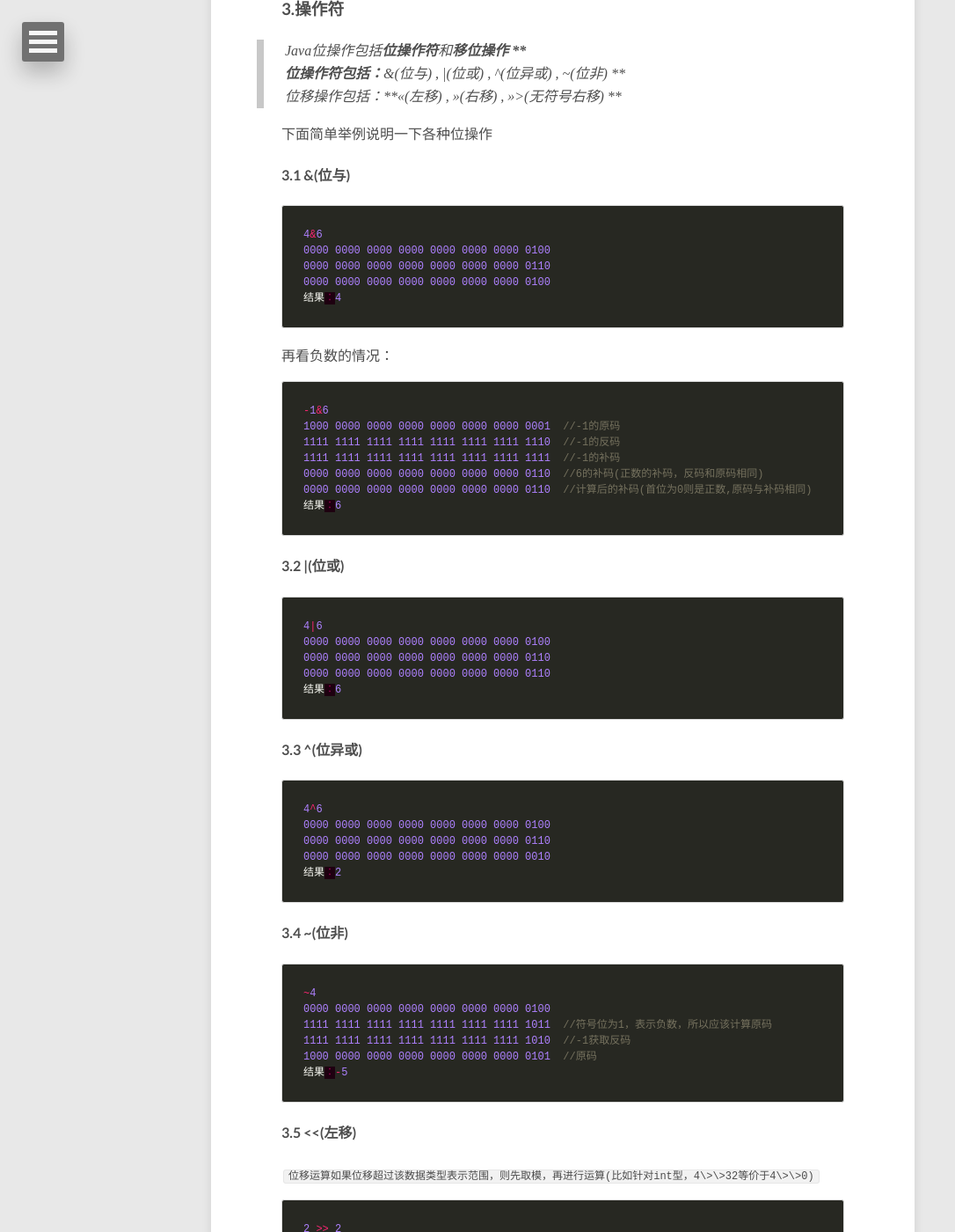
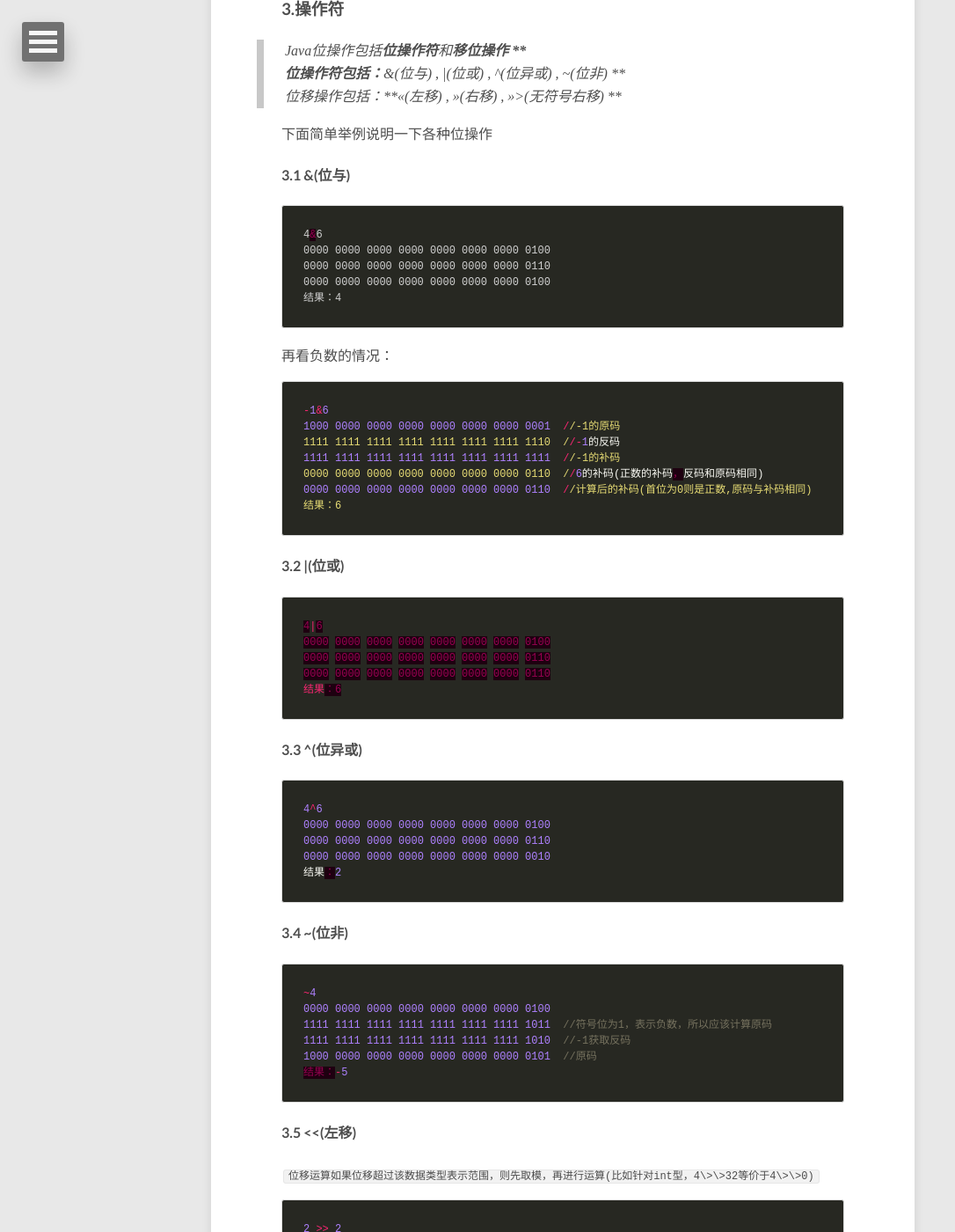
Before and after one commit to DuYuanye/duyuanye.github.io, a Jekyll site: the page built from _posts/2016-10-19-Java-位操作.md, in a window 1280 px wide and 1400 px high, scrolled down 1369 px. Shown: the whole window at 88% size, without its empty margins (0-1086 px from the left). Built offline with Jekyll 4.4.1, drawn with Linux system fonts in a browser that asks for light colours; nearby versions of some CDN libraries.

Commit message:
更改代码样式

````diff
--- a/_posts/2016-10-19-Java-位操作.md
+++ b/_posts/2016-10-19-Java-位操作.md
@@ -45,7 +45,7 @@ image:
 
 #### 3.1  &(位与)
 
-```java
+```html
 4&6
 0000 0000 0000 0000 0000 0000 0000 0100
 0000 0000 0000 0000 0000 0000 0000 0110
@@ -55,7 +55,7 @@ image:
 
 再看负数的情况：
 
-```java
+```ruby
 -1&6
 1000 0000 0000 0000 0000 0000 0000 0001  //-1的原码
 1111 1111 1111 1111 1111 1111 1111 1110  //-1的反码
@@ -69,7 +69,7 @@ image:
 
 #### 3.2  |(位或)
 
-```java
+```css
 4|6
 0000 0000 0000 0000 0000 0000 0000 0100
 0000 0000 0000 0000 0000 0000 0000 0110
@@ -89,7 +89,7 @@ image:
 
 #### 3.4  ~(位非)
 
-```java
+```c++
 ~4
 0000 0000 0000 0000 0000 0000 0000 0100
 1111 1111 1111 1111 1111 1111 1111 1011  //符号位为1，表示负数，所以应该计算原码
@@ -101,7 +101,7 @@ image:
 #### 3.5  \<\<(左移)
 `位移运算如果位移超过该数据类型表示范围，则先取模，再进行运算(比如针对int型，4\>\>32等价于4\>\>0)`
 
-```java
+```python
 2 >> 2
 0000 0000 0000 0000 0000 0000 0000 0010
 0000 0000 0000 0000 0000 0000 0000 1000   //左移两位
````
